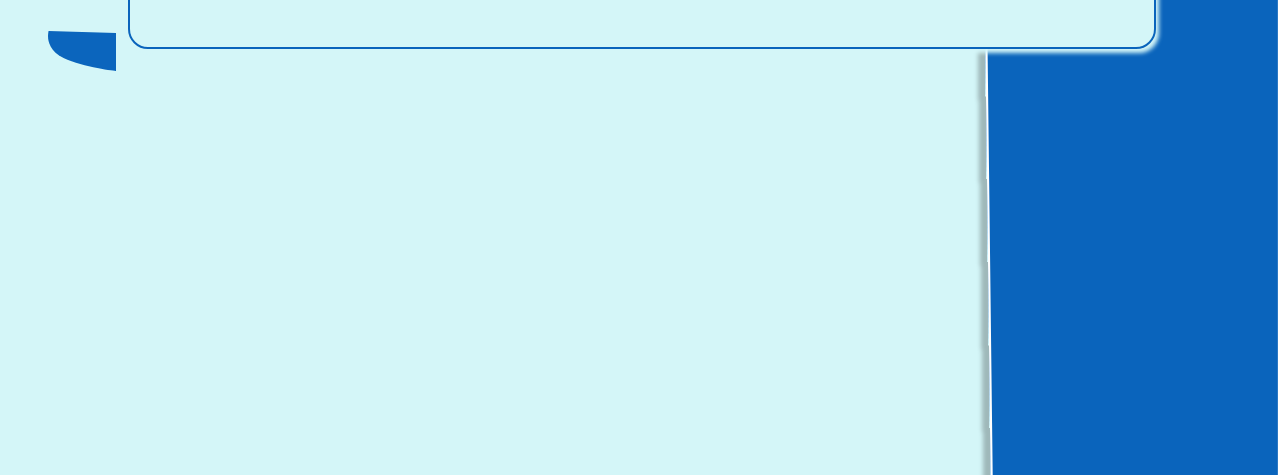
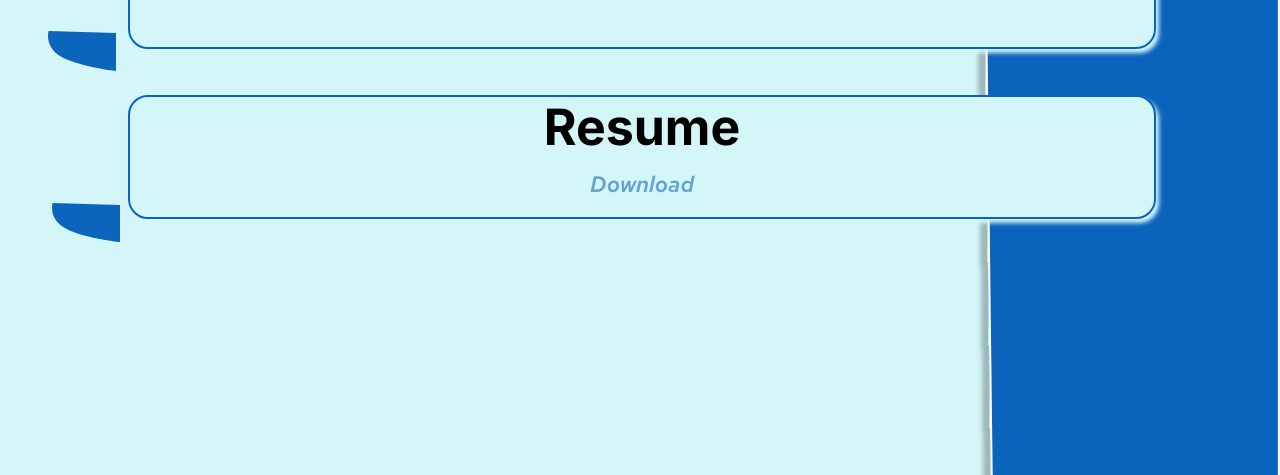
Before and after one commit to aashayvanpal/resume-profile, a plain HTML site: page index.html in a window 1280 px wide. Shown: the part 625-1100 px from the top of the page. Drawn offline with Linux system fonts and the light colour scheme.

Commit message:
sticky container added2

```diff
--- a/css/style.css
+++ b/css/style.css
@@ -361,3 +361,27 @@ body{
     width: 68px;
     z-index: 1;
 }
+
+
+
+.sticky-container-main2{
+    position: absolute;
+    height: 120px;
+    width: 80%;
+    left: 10%;
+    top: 650px;
+    background-color: #D4F6F8;
+    border-radius: 20px;
+    border:2px solid var(--dark-blue);
+    box-shadow: 3px 4px 4px #D4F6F8;
+    z-index: 2;
+
+}
+
+#conatiner-sub2{
+    position: relative;
+    right: -52px;
+    top: 509px;
+    width: 68px;
+    z-index: 1;
+}
--- a/index.html
+++ b/index.html
@@ -78,6 +78,19 @@
         </div>
 
 
+        <div class="sticky-container">
+            <div class="sticky-container-main2">
+                <h1 style="font-size: 50px;font-family: 'Inter', sans-serif;text-align: center;height: 60%;">
+                    Resume<br />
+                </h1>
+                <h2 style="text-align: center;color:#67A3D0;font-family: 'Red Hat Text', sans-serif;font-size: 1.4em;">
+                    Download
+                </h2>
+            </div>
+            <img src="./assets/container-sub.svg" id="conatiner-sub2">
+        </div>
+
+
 
 
     </div>
```
